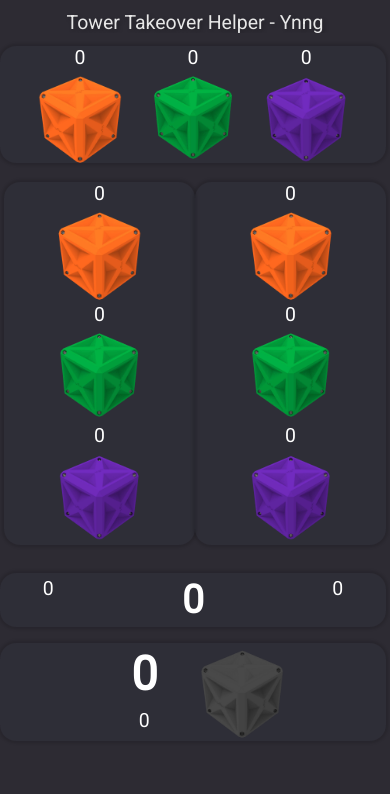
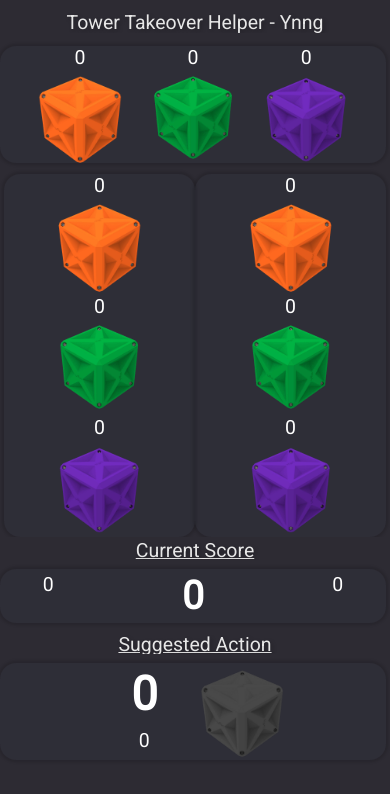
Before and after one commit to Ynng/VEX-Tower-Takeover-Helper, a plain HTML site: page index.html in a window 390 px wide. Drawn offline with nearby package versions, Linux system fonts and the light colour scheme.

Commit message:
adapt too..phones?

```diff
--- a/index.html
+++ b/index.html
@@ -85,11 +85,13 @@
 				</div>
 			</div>
 		</div>
+		<h2>Current Score</h2>
 		<div class="score-display">
 			<p class="friendly">0</p>
 			<p class="leading">0</p>
 			<p class="enemy">0</p>
 		</div>
+		<h2>Suggested Action</h2>
 		<div class="score-display">
 			<div class="vertical-flex">
 				<p id="suggestion-change">0</p>
--- a/stylesheets/styles.css
+++ b/stylesheets/styles.css
@@ -20,7 +20,7 @@
     font-family: 'Roboto', 'Arial', 'ＭＳ Ｐゴシック', 'MS PGothic', 'メイリオ', Meiryo, "Hiragino Sans GB", sans-serif;
 }
 
-.vertical-flex{
+.vertical-flex {
     display: flex;
     flex-direction: column;
 }
@@ -118,6 +118,18 @@ h1 {
     color: #e7e7e7;
 }
 
+h2 {
+    margin: 0;
+    text-decoration: underline;
+    font-weight: 300;
+    line-height: 5vw;
+    text-align: center;
+    text-shadow: 2px 2px 4px rgba(0, 0, 0, .25);
+    font-size: 5vw;
+    color: #e7e7e7;
+    margin: 1vw 0 0 0 ;
+}
+
 /* Cards */
 
 .cube-display {
@@ -131,7 +143,7 @@ h1 {
     box-shadow: 0 0 0.15em 0.15em rgba(0, 0, 0, .125);
     transition: border-radius .2s ease-in-out, .4s ease-in-out;
     overflow: hidden;
-    margin: 5vw 0;
+    margin:3vw 0 0 0;
 }
 
 .tower-display {
@@ -199,7 +211,7 @@ h1 {
     box-shadow: 0 0 0.15em 0.15em rgba(0, 0, 0, .125);
     transition: border-radius .2s ease-in-out, .4s ease-in-out;
     overflow: hidden;
-    margin:1vh 0;
+    margin: 1vh 0;
 }
 
 .score-display p {
@@ -216,7 +228,7 @@ h1 {
     width: 50vw;
 }
 
-#suggestion-change{
+#suggestion-change {
     font-size: 12vw;
     font-weight: 1000;
 }
```
